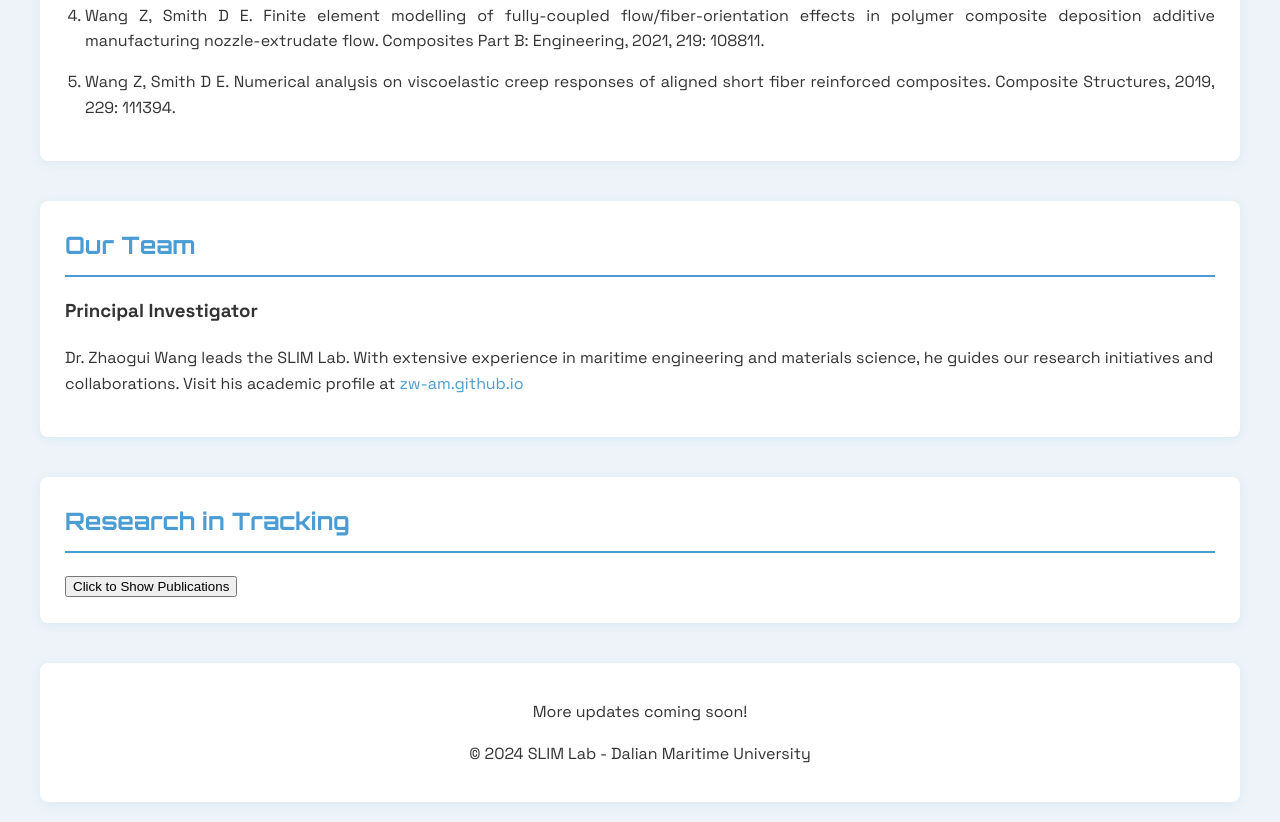
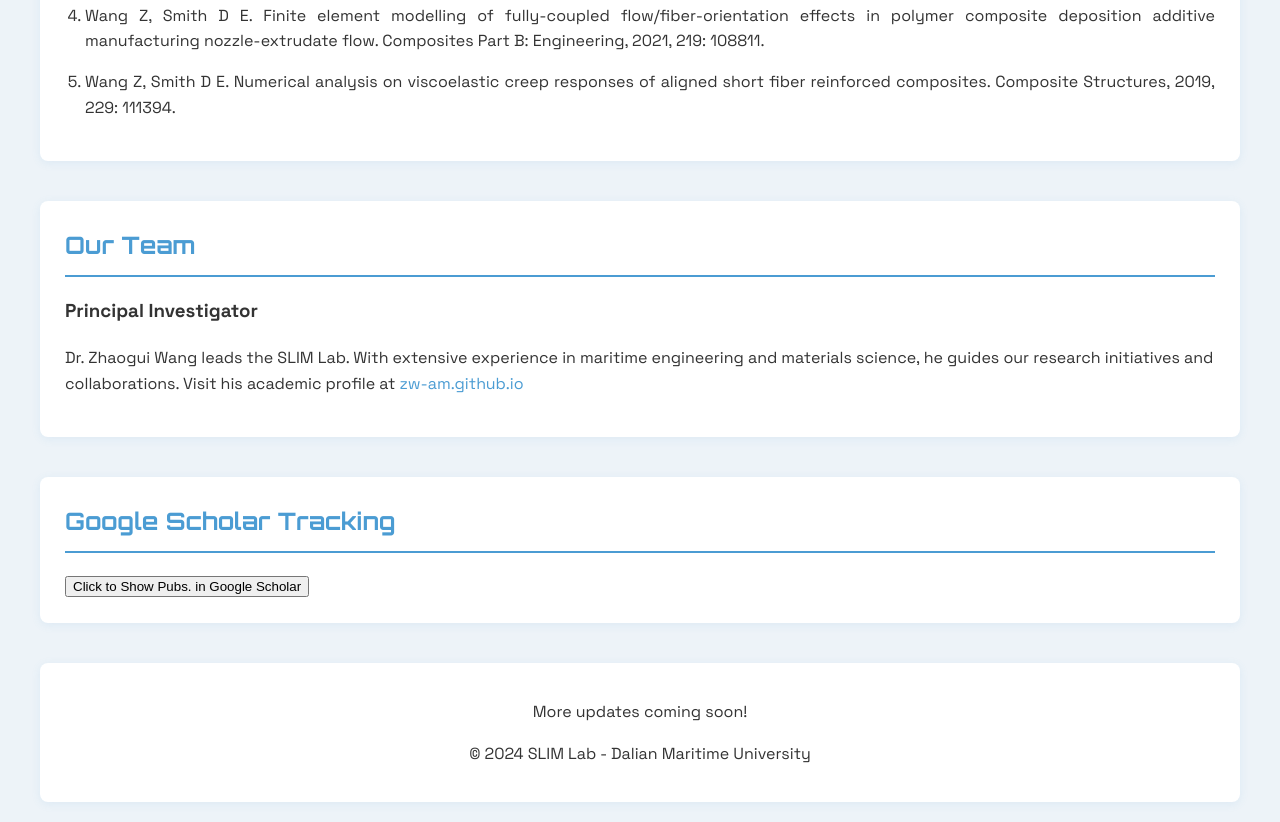
Before and after one commit to slimarine/slimarine.github.io, a plain HTML site: page index.html in a window 1280 px wide. Shown: the part 1815-2637 px from the top of the page. Drawn offline with Linux system fonts and the light colour scheme.

Commit message:
Update index.html

```diff
--- a/index.html
+++ b/index.html
@@ -308,7 +308,7 @@
             <a href="#research">Research</a>
             <a href="#publications">Publications</a>
             <a href="#team">Team</a>
-            <a href="#contact">Contact</a>
+            <a href="#more">More</a>
         </div>
     </div>
 
@@ -364,8 +364,8 @@
     </div>
 
     <div class="content-section" id="contact">
-        <h2>Research in Tracking</h2>
-        <button onclick="showPublications()">Click to Show Publications</button>
+        <h2>Google Scholar Tracking</h2>
+        <button onclick="showPublications()">Click to Show Pubs. in Google Scholar</button>
     </div>
 
     <script>
```
